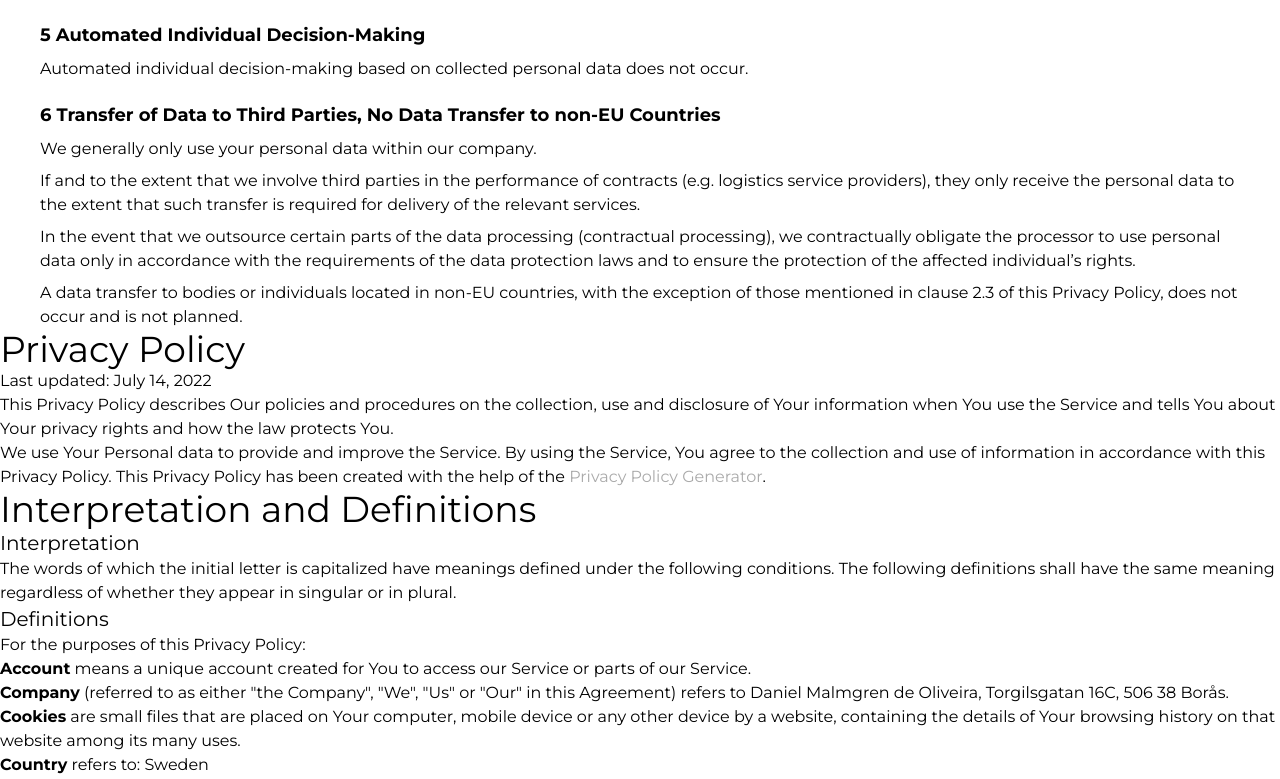
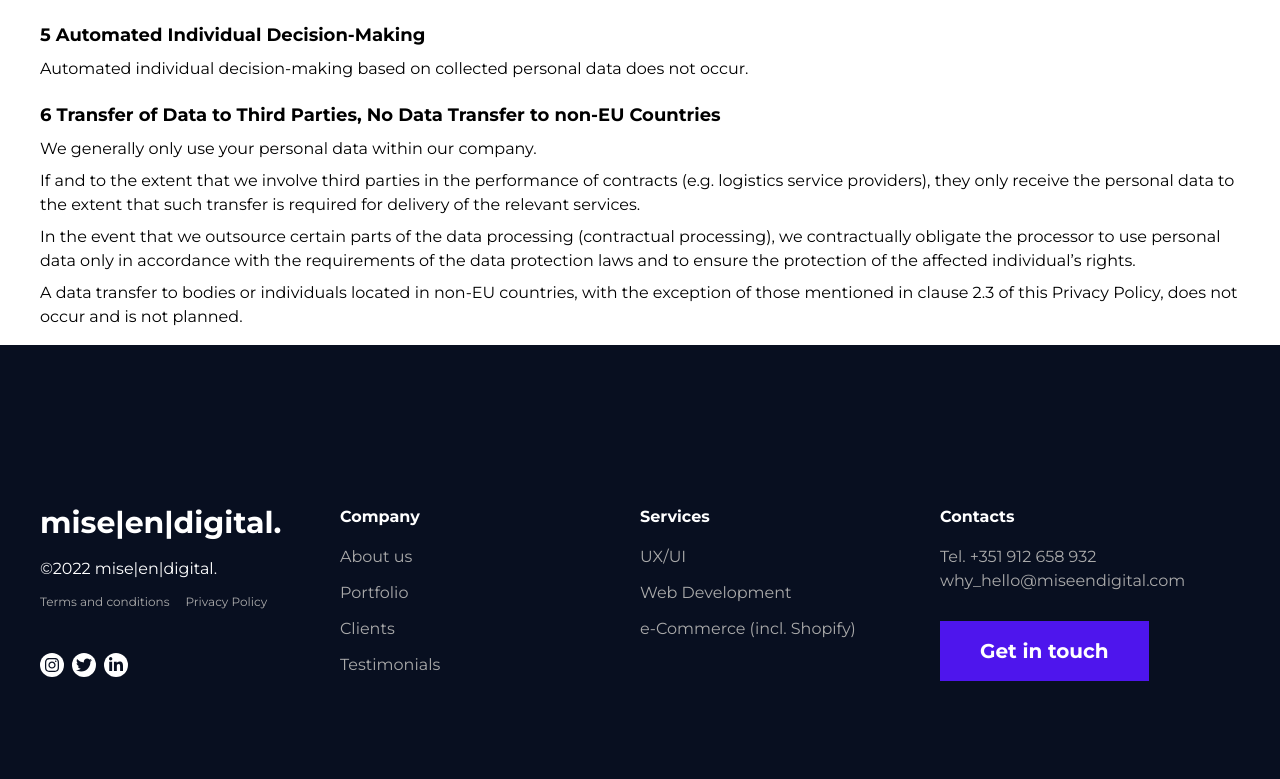
Before and after one commit to therealdanmalmx/miseendigital, a Next.js app: page /privacy_policy in a window 1280 px wide. Shown: the part 4531-5310 px from the top of the page. Built offline with nearby package versions, Linux system fonts and the light colour scheme.

Commit message:
Add margin to bottom of privacy policy

```diff
--- a/pages/privacy_policy/index.js
+++ b/pages/privacy_policy/index.js
@@ -118,11 +118,11 @@ export default function PrivacyPolicy() {
             <p className="mt-2">We generally only use your personal data within our company.</p>
             <p className="mt-2">If and to the extent that we involve third parties in the performance of contracts (e.g. logistics service providers), they only receive the personal data to the extent that such transfer is required for delivery of the relevant services.</p>
             <p className="mt-2">In the event that we outsource certain parts of the data processing (contractual processing), we contractually obligate the processor to use personal data only in accordance with the requirements of the data protection laws and to ensure the protection of the affected individual’s rights.</p>
-            <p className="mt-2">A data transfer to bodies or individuals located in non-EU countries, with the exception of those mentioned in clause 2.3 of this Privacy Policy, does not occur and is not planned.</p>
+            <p className="mt-2 mb-4">A data transfer to bodies or individuals located in non-EU countries, with the exception of those mentioned in clause 2.3 of this Privacy Policy, does not occur and is not planned.</p>
           </div>
       </div>
 
-      <div>
+      {/* <div>
           <h1>Privacy Policy</h1>
           <p>Last updated: July 14, 2022</p>
           <p>This Privacy Policy describes Our policies and procedures on the collection, use and disclosure of Your information when You use the Service and tells You about Your privacy rights and how the law protects You.</p>
@@ -298,7 +298,7 @@ export default function PrivacyPolicy() {
           </li>
           </ul>
               <div>PrivacyPolicy</div>
-      </div>
+      </div> */}
     </div>
   )
 }
```
